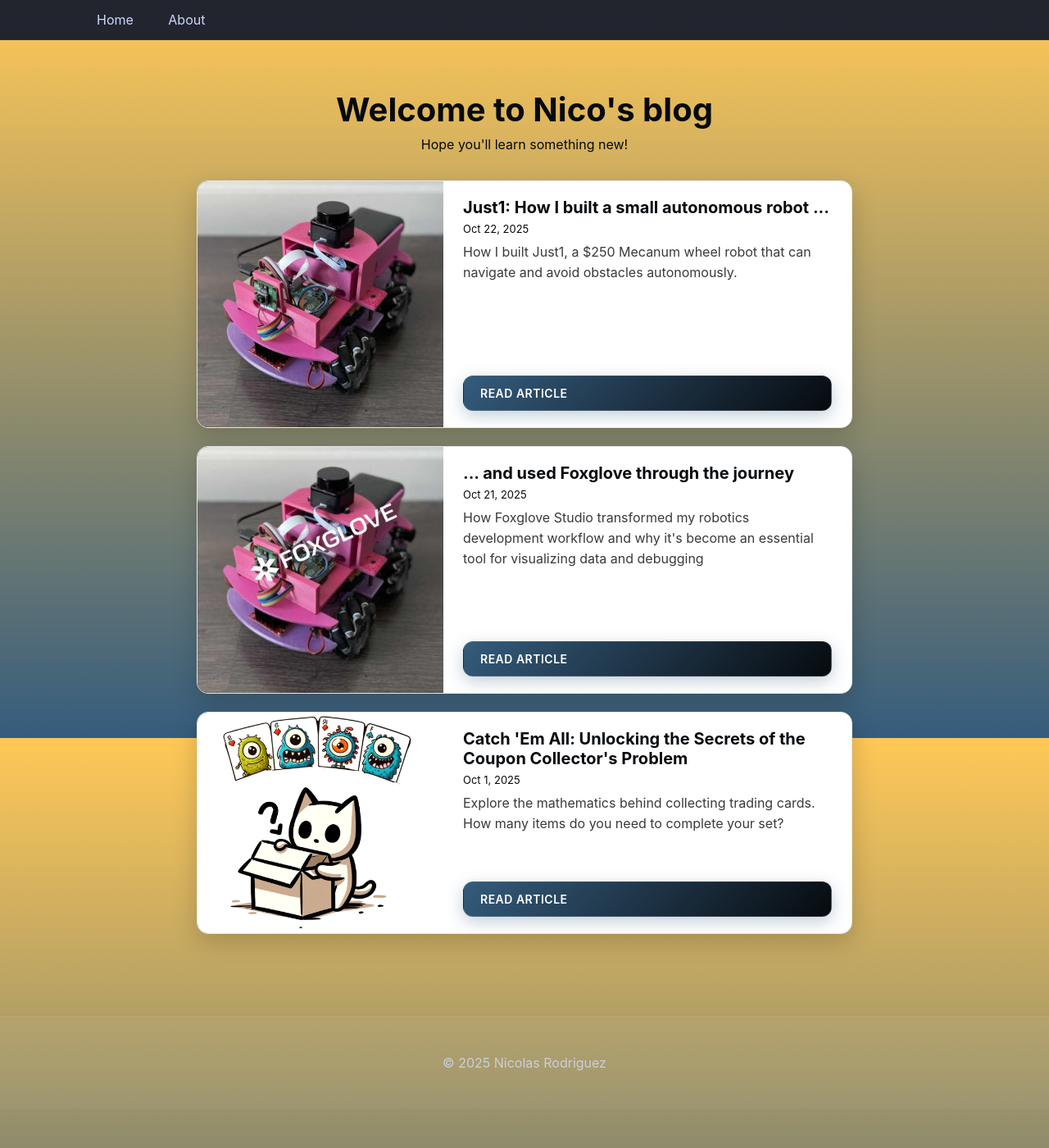
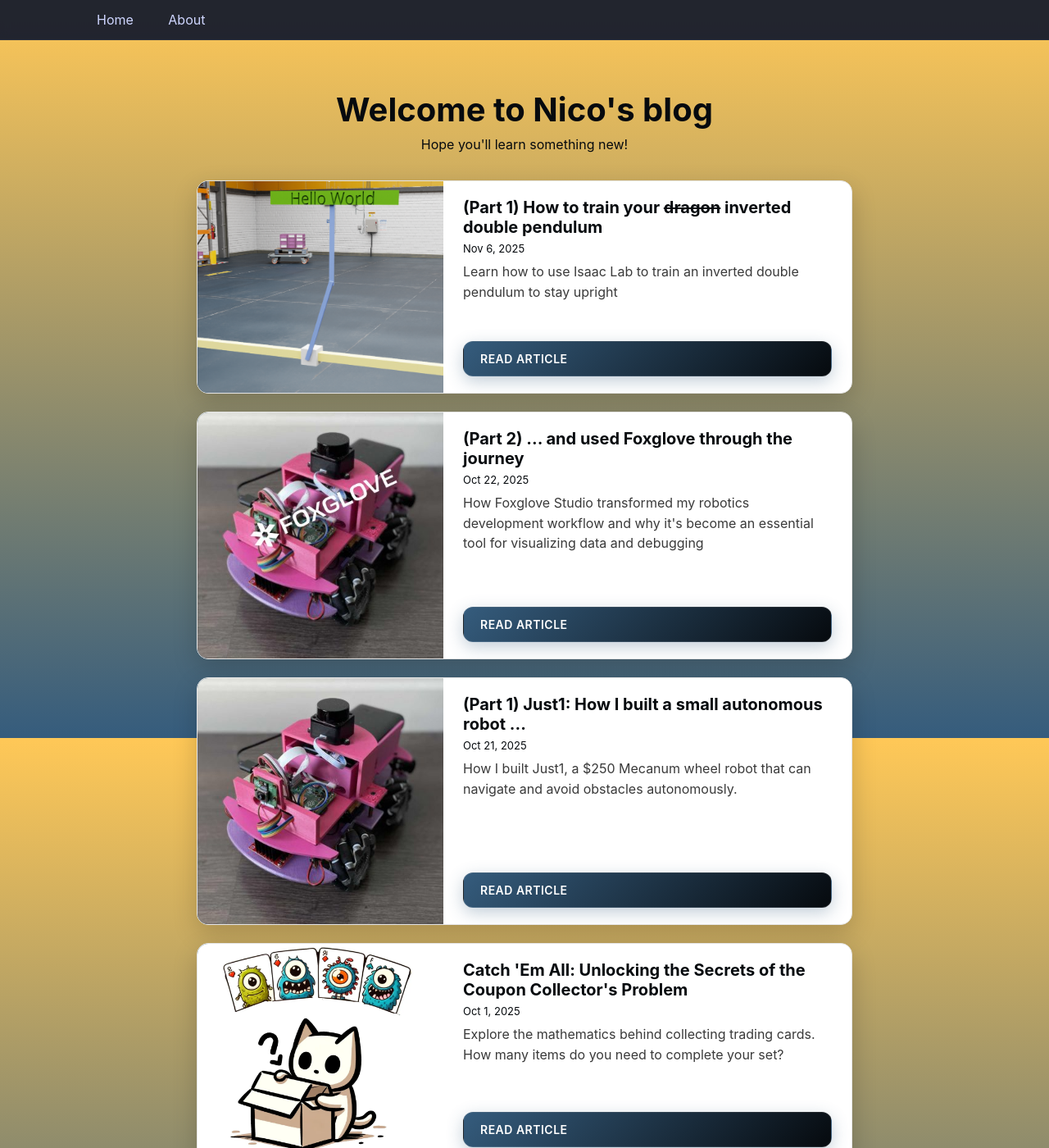
Before and after one commit to NRdrgz/NRdrgz.github.io, a Jekyll site: the page built from docs/index.markdown, in a window 1280 px wide and 1400 px high. Shown: the whole window at 82% size. Built offline with Jekyll 4.4.1, drawn with Linux system fonts in a browser that asks for light colours; some of the changed lines change nothing that is shown.

Commit message:
Add double pendulum article

```diff
--- a/docs/_posts/2025-10-21-building-just1-autonomous-robot.markdown
+++ b/docs/_posts/2025-10-21-building-just1-autonomous-robot.markdown
@@ -1,7 +1,7 @@
 ---
 layout: post
-title: "Just1: How I built a small autonomous robot ..."
-date: 2025-10-22
+title: "(Part 1) Just1: How I built a small autonomous robot ..."
+date: 2025-10-21
 thumbnail: /assets/images/posts/thumbnails/just1_thumbnail.jpg
 hero_image: /assets/images/posts/hero-images/just1_hero.jpg
 excerpt: "How I built Just1, a $250 Mecanum wheel robot that can navigate and avoid obstacles autonomously."
@@ -74,7 +74,7 @@ One of the most surprising discoveries was how much Foxglove Studio transformed
 - **Control**: Sending navigation goals through an intuitive interface
 - **Analysis**: Reviewing recorded data to understand what went wrong (or right)
 
-Foxglove turned what could have been a command-line nightmare into an intuitive, visual experience. It's like having a cockpit for your robot. I've written a  {% include link_prominent.html url="https://nrdrgz.github.io/2025/10/21/foxglove-studio-robotics-visualization/" text="dedicated blog post on Foxglove"%}.
+Foxglove turned what could have been a command-line nightmare into an intuitive, visual experience. It's like having a cockpit for your robot. I've written a  {% include link_prominent.html url="https://nrdrgz.github.io/2025/10/22/foxglove-studio-robotics-visualization/" text="dedicated blog post on Foxglove"%}.
 
 
 ## The Bigger Picture
--- a/docs/_posts/2025-10-21-foxglove-studio-robotics-visualization.markdown
+++ b/docs/_posts/2025-10-21-foxglove-studio-robotics-visualization.markdown
@@ -1,13 +1,13 @@
 ---
 layout: post
-title: " ... and used Foxglove through the journey"
-date: 2025-10-21
+title: "(Part 2) ... and used Foxglove through the journey"
+date: 2025-10-22
 thumbnail: /assets/images/posts/thumbnails/foxglove_thumbnail.jpg
 hero_image: /assets/images/posts/hero-images/foxglove_hero.jpg
 excerpt: "How Foxglove Studio transformed my robotics development workflow and why it's become an essential tool for visualizing data and debugging"
 ---
 
-This article is a continuation of the previous one {% include link_prominent.html url="https://nrdrgz.github.io/2025/10/22/building-just1-autonomous-robot/" text="Just1: How I built a small autonomous robot ..." %}.
+This article is a continuation of the previous one {% include link_prominent.html url="https://nrdrgz.github.io/2025/10/21/building-just1-autonomous-robot/" text="Just1: How I built a small autonomous robot ..." %}.
 *I am in no way affiliated with Foxglove, and this article only reflects my personal experience.*
 <div class="story-bar">
 Coming from a company where dozens of engineers work on a single tool to visualize sensor data, I knew I couldn't afford the time and resources to reinvent the wheel for my personal robotics projects. That's when I discovered Foxglove, and it completely changed how I approach robotics development.
--- /dev/null
+++ b/docs/_posts/2025-11-06-double-pendulum-isaaclab.markdown
@@ -0,0 +1,131 @@
+---
+layout: post
+title: "(Part 1) How to train your <del>dragon</del> inverted double pendulum"
+date: 2025-11-06
+thumbnail: /assets/images/posts/thumbnails/double_pendulum_thumbnail.png
+hero_image: /assets/images/posts/hero-images/double_pendulum_hero.png
+excerpt: "Learn how to use Isaac Lab to train an inverted double pendulum to stay upright"
+---
+
+If you haven't been living under a rock these past few years, you've probably noticed the incredible evolution of humanoid robotics. We've seen robot dogs learn how to walk, humanoid robots learn to walk and do dishes, and who knows, maybe robot birds will learn to fly in the future?
+
+After working with "traditional" navigation robotics (SLAM, navigation, etc.) on my {% include link_prominent.html url="https://nrdrgz.github.io/2025/10/21/building-just1-autonomous-robot/" text="Just1 project" %}, I wanted to try something new with control. Reinforcement learning is one of those cool techniques that can teach robots how to move.
+
+Before learning how to walk, we need to learn how to crawl. So, how about learning how to balance an inverted double pendulum?
+
+<div class="story-bar">
+Nvidia Isaac Sim is a well known product for training robots in simulation, and I wanted to learn more about it. I stumbled upon the fantastic YouTube channel {% include link_prominent.html url="https://www.youtube.com/@LycheeAI/videos" text="LycheeAI" %}. In his presentations, he teaches how to use Isaac Sim to balance a single pendulum. I wanted to take it a step further and balance an inverted double pendulum.
+</div>
+
+## First of all, what is Isaac Sim? And Isaac Lab?
+
+Okay, so Nvidia Isaac Sim and Isaac Lab are both part of this ecosystem called "Omniverse", which honestly can be pretty confusing at first.
+
+
+![Isaac Env](/assets/images/posts/content/double_pendulum_isaac_env.jpg){: .img-large}
+*Source: [Isaac Lab Documentation](https://isaac-sim.github.io/IsaacLab/main/source/setup/ecosystem.html)*
+
+Think of Omniverse as the "operating system" for 3D simulation. Isaac Sim sits on top of that and focuses on robotics simulation. It works with ROS, URDF, and all those other robotics standards. Then Isaac Lab sits on top of Isaac Sim and lets you do reinforcement learning with your robots.
+
+Beyond Omniverse, Nvidia also has:
+- **Nvidia Cosmos**: For generating realistic synthetic 3D worlds and videos
+- **Nvidia Gr00t**: A general purpose foundation model to control humanoid robots
+- **Isaac ROS**: A collection of ROS packages built to be accelerated on Nvidia GPUs
+
+In our case, we'll build our robot within Isaac Sim and train it using reinforcement learning with Isaac Lab.
+
+## Let's build our pendulum
+
+I designed the double pendulum in Onshape. I have more experience with SolidWorks, but Onshape was easy to pick up. Everything is in the cloud, it has a built-in versioning system, and it's straightforward to export to URDF format.
+
+**What is URDF?** URDF (Unified Robot Description Format) is basically an XML file that describes your robot. Things like its parts, joints, what it looks like, and how it collides with stuff. It's the standard way to describe robots in ROS and most simulation tools, including Isaac Sim. We need it because Isaac Sim reads these files to figure out how to load and simulate our robot.
+
+As if balancing an inverted double pendulum wasn't hard enough, I decided to add a small sign to the second arm to throw it off balance even more.
+
+The double pendulum consists of:
+- A rail (fixed base)
+- A cart that slides along the rail (controlled by the agent)
+- A first arm attached to the cart
+- A second arm attached to the first arm
+- A small sign attached to the second arm
+
+![Onshape](/assets/images/posts/content/double_pendulum_onshape.png){: .img-large}
+
+The tricky part? The agent can only control the horizontal force on the cart. It has to figure out how to keep both pendulum arms standing upright.
+
+## Manually balancing our pendulum
+
+After importing the URDF into Isaac Sim, I made sure everything worked. I spent a while tweaking the joint physics, things like stiffness and damping for the cart sliding on the rail, to make it behave as realistically as possible. This matters a lot because if your simulation physics are realistic, your robot will work better when you try it on real hardware. That's a whole topic on its own, so I'll save the details for another time.
+
+I tried to balance the pendulum manually using the cart controls. Let me tell you, it's incredibly hard! The double pendulum is a chaotic system, and even small errors compound quickly. But we live in 2025 now, and we have AI to do the tedious work for us, even balance our pendulums.
+
+![Manual](/assets/images/posts/content/double_pendulum_manual_trial.gif){: .img-large}
+
+## It's training time
+
+I created a new project in Isaac Lab using their template system. Everything, loading the URDF, setting up joints, configuring physics, it's all done through code.
+
+You can find the code on Github {% include link_prominent.html url="https://github.com/NRdrgz/DoublePendulumIsaacLab" text="here" %}.
+
+Now here's the key part of reinforcement learning: we need to define rewards. The model trains a bunch of instances at the same time (4,096 in my case!) and tries to get the highest total reward.
+
+For our inverted double pendulum, we want both arms to stay straight up. Here's the basic reward setup:
+
+1. **Upright position reward**: We penalize the agent when the arms tilt away from vertical. The more they tilt, the bigger the penalty. This is the main goal.
+
+2. **Smooth motion rewards**: We also penalize high speeds, both how fast the arms swing and how fast the cart moves. This stops the robot from being all jerky and wobbly, and makes it move smoothly instead.
+
+Each reward has a weight that says how important it is. The agent gets these rewards every step of the simulation. The neural network figures out how to balance all these competing goals by trying different things across thousands of parallel simulations.
+
+![Rewards](/assets/images/posts/content/double_pendulum_rewards.png){: .img-large}
+
+With this reward setup, we're ready to train! I used the PPO (Proximal Policy Optimization) algorithm with the skrl library, which works really well for this kind of continuous control task.
+
+Finding the right weights for these rewards was one of the biggest headaches. If the upright position reward is too weak, the agent just never learns to balance. If the smooth motion penalties are too strong, the agent gets too cautious and can't make quick corrections when things go wrong. I spent a lot of time tweaking these weights, running training, watching what happened, and adjusting.
+
+There are a few ways to make this easier. One common trick is curriculum learning. Start with simpler goals (like just balancing from an upright position) and slowly add more complex rewards. Another option is to use reward normalization or scaling, which automatically balances the different reward parts. Some people also use automated tools to search for the best hyperparameters. For this project, I did it the manual way, but those techniques can save you a ton of time.
+
+Here is a gif showing our 4,096 instances learning how to balance themselves in parallel.
+
+![Training](/assets/images/posts/content/double_pendulum_training.gif){: .img-large}
+
+## Under the hood
+
+I'll write a whole article later about how reinforcement learning actually works, what PPO does, and how neural networks learn from rewards. For now, just know that the agent tries different things, figures out what works, and gets better over millions of simulation steps.
+
+## Our trained policy
+
+After just 20 minutes of training (on my 4080 Super), we have a policy that "learned" how to swing up the arms and keep them balanced. Check out this gif where I push the robot around to mess it up, and it recovers back to standing upright.
+
+![Trained](/assets/images/posts/content/double_pendulum_trained.gif){: .img-large}
+
+<div class="callout">
+This shows how powerful reinforcement learning can be. You could use a traditional PID controller to balance the pendulum, but the RL model also figured out how to swing it up from rest. And it did all of this without any labeled training data. The agent learned purely through trial and error in simulation.
+</div>
+
+## What's next?
+
+So now we have a trained neural network! It takes in the positions and speeds of both arms, plus the position and speed of the cart, and spits out a force to apply to the cart to keep everything balanced.
+
+The neural network itself is pretty simple. It's just a feedforward network. You give it the current state, it goes through a few hidden layers, and out comes the force. The "magic" is all in the weights, which were learned through millions of trials in simulation.
+
+![NN](/assets/images/posts/content/double_pendulum_neural_net.png){: .img-medium}
+*Note: All neurons in each layer are interconnected to neurons in adjacent layers.*
+
+The next big step would be to take this neural network and put it on a real robot with real motors. This is called "sim to real" transfer, and that's where things get really interesting. Having realistic physics in your simulation becomes super important here. You need to make sure your joint stiffness, controller force, and frequency are actually possible in the real world.
+
+For example, in our simulation, we set up a force of up to 100N and a 60Hz control frequency.
+This means our real-time controller needs to:
+- Read sensors
+- Run the neural network (do inference)
+- Send commands to the motor
+
+All in just 16.67ms (one control cycle).
+
+## How to walk from there?
+
+We've trained a system with 3 degrees of freedom (the cart position and two arm angles). A humanoid robot has something like 20 to 30 degrees of freedom just for walking. The idea is the same. Define rewards, train in simulation, and transfer to reality. But the complexity and computing power needed goes way up.
+
+<div class="callout">
+Reinforcement learning is just one of many cool techniques in modern robotics, its big advantage being that you do not need training data, but you do need to build a simulation of your robot. I'll write more articles about imitation learning, vision language action (VLA) models, and other exciting stuff happening in the field!
+</div>
```
Also changed, not shown: docs/assets/images/posts/content/double_pendulum_isaac_env.jpg (added), docs/assets/images/posts/content/double_pendulum_neural_net.png (added), docs/assets/images/posts/content/double_pendulum_onshape.png (added), docs/assets/images/posts/content/double_pendulum_rewards.png (added), docs/assets/images/posts/thumbnails/double_pendulum_thumbnail.png (added), 4 other files.
